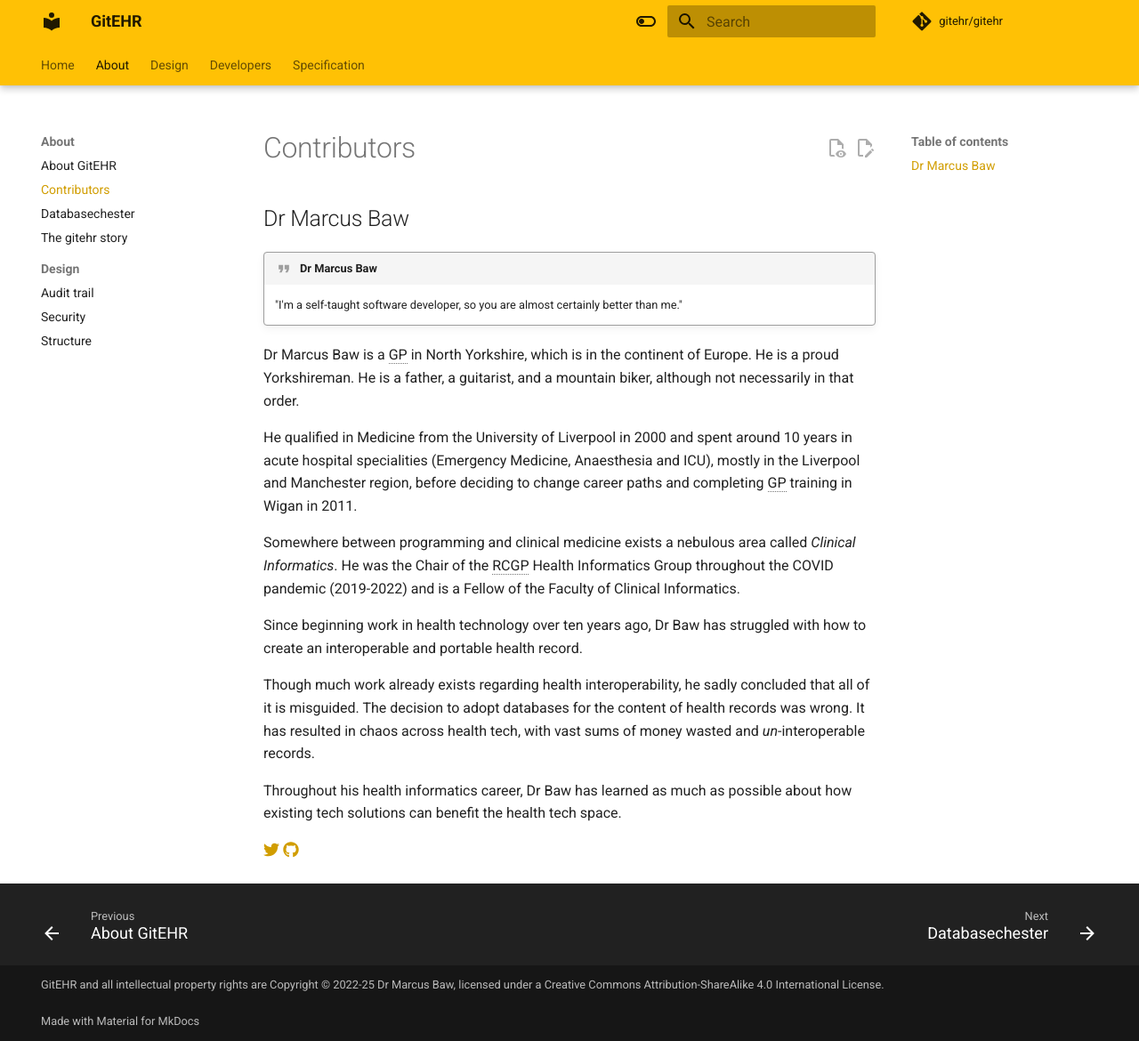
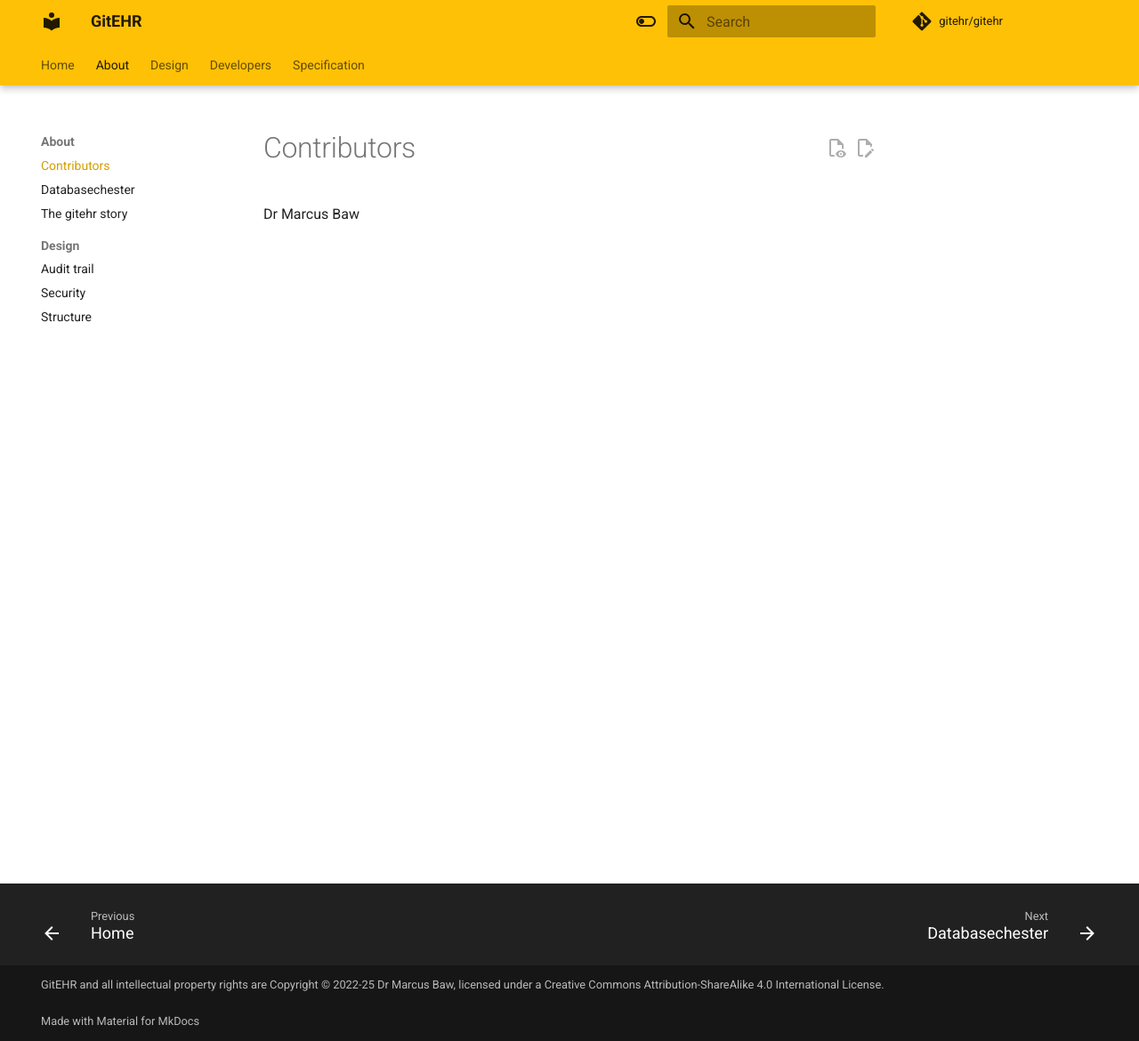
Before and after one commit to gitehr/gitehr, an MkDocs documentation site: the page built from docs/about/contributors.md, in a window 1280 px wide and 1170 px high. Shown: the whole window at 89% size. Built offline with MkDocs 1.6.1 and Material for MkDocs 9.7.7, drawn with Linux system fonts in a browser that asks for light colours; comment, search, counter and statistics services are not loaded.

Commit message:
various docs-only edits

```diff
--- a/docs/about/contributors.md
+++ b/docs/about/contributors.md
@@ -2,21 +2,4 @@
 reviewers: Dr Marcus Baw, Dr Anchit Chandran
 ---
 
-## Dr Marcus Baw
-
-!!! quote "Dr Marcus Baw"
-    "I'm a self-taught software developer, so you are almost certainly better than me."
-
-Dr Marcus Baw is a GP in North Yorkshire, which is in the continent of Europe. He is a proud Yorkshireman. He is a father, a guitarist, and a mountain biker, although not necessarily in that order.
-
-He qualified in Medicine from the University of Liverpool in 2000 and spent around 10 years in acute hospital specialities (Emergency Medicine, Anaesthesia and ICU), mostly in the Liverpool and Manchester region, before deciding to change career paths and completing GP training in Wigan in 2011.
-
-Somewhere between programming and clinical medicine exists a nebulous area called *Clinical Informatics*. He was the Chair of the RCGP Health Informatics Group throughout the COVID pandemic (2019-2022) and is a Fellow of the Faculty of Clinical Informatics.
-
-Since beginning work in health technology over ten years ago, Dr Baw has struggled with how to create an interoperable and portable health record.
-
-Though much work already exists regarding health interoperability, he sadly concluded that all of it is misguided. The decision to adopt databases for the content of health records was wrong. It has resulted in chaos across health tech, with vast sums of money wasted and *un*-interoperable records.
-
-Throughout his health informatics career, Dr Baw has learned as much as possible about how existing tech solutions can benefit the health tech space.
-
-[:fontawesome-brands-twitter:](https://twitter.com/marcus_baw) [:fontawesome-brands-github:](https://github.com/pacharanero)
+Dr Marcus Baw
```
Also changed, not shown: TODO.md (deleted, +0 -17 lines), docs/about/about.md (deleted, +0 -3 lines), docs/index.md (+4 -1 lines).
